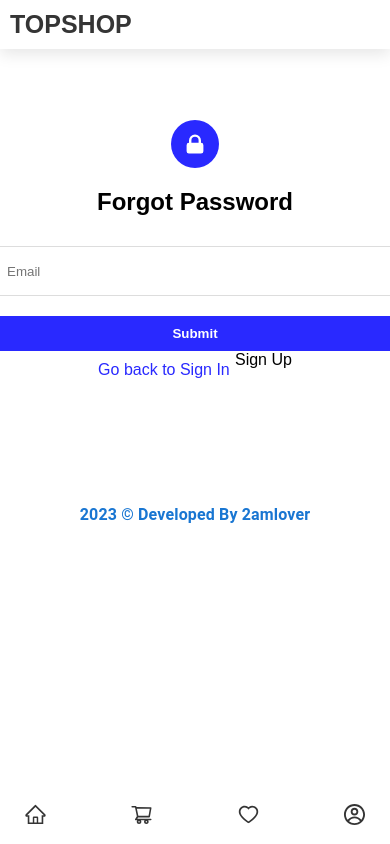
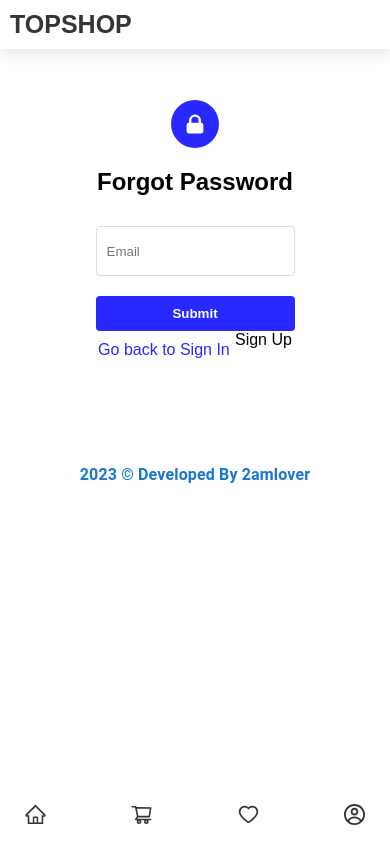
Before and after one commit to 2amlover/shopit, a React (Create React App) app: page /forgotpassward in a window 390 px wide. Built offline with nearby package versions, Linux system fonts and the light colour scheme.

Commit message:
added responsive style login and forgotpassward

```diff
--- a/src/Auth/ForgotPassword/forgotpassword.css
+++ b/src/Auth/ForgotPassword/forgotpassword.css
@@ -62,3 +62,21 @@
     font-size: 24px;
     color: white;
   }
+
+
+  /* Responsive styles */
+
+@media screen and (max-width: 768px) {
+  .forgot {
+    width: 90%;
+    padding: 30px;
+  }
+
+  .forgot input {
+    width: 100%;
+  }
+
+  .forgot button {
+    width: 100%;
+  }
+}
--- a/src/Auth/Login/login.css
+++ b/src/Auth/Login/login.css
@@ -10,7 +10,7 @@
     align-items: center;
     width: 400px;
     padding: 50px;
-    background-color: #f2f2f2;
+    /* background-color: #f2f2f2; */
     /* box-shadow: 0 2px 4px rgba(0, 0, 0, 0.1);  */
   }
 
@@ -107,6 +107,7 @@
     color: white;
   }
 
+  /* Responsive styles */
   @media screen and (max-width: 768px) {
     .login,
     .signup {
```
